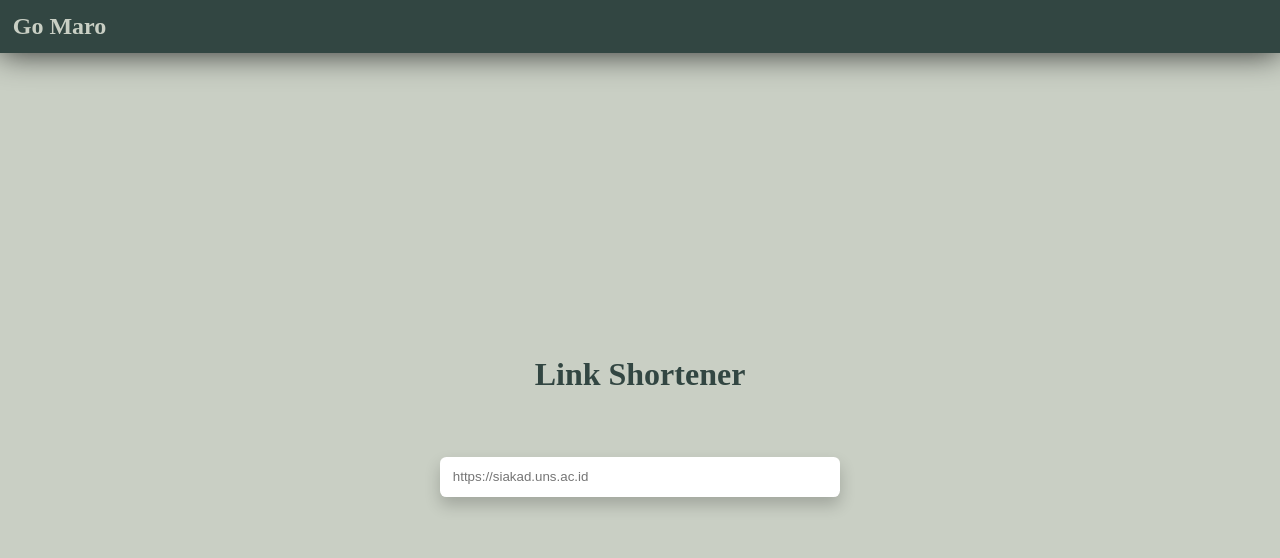
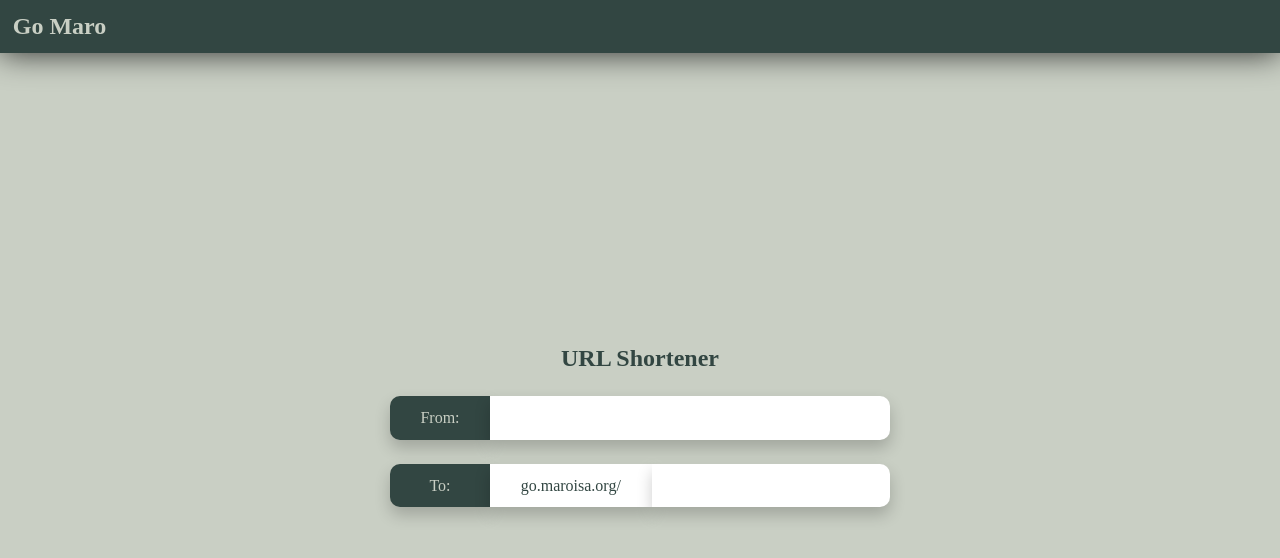
Before and after one commit to maroisa/go-maro, a Vue app: page / in a window 1280 px wide. Shown: the top 558 px of the page. Built offline with nearby package versions, Linux system fonts and the light colour scheme; a web font is replaced by a local one.

Commit message:
complete input

```diff
--- /dev/null
+++ b/compose.yaml
@@ -0,0 +1,3 @@
+services:
+  web:
+    image: nginx:1.27
--- a/src/components/Content.vue
+++ b/src/components/Content.vue
@@ -12,42 +12,83 @@ watch(urlValue, (newValue) => {
 </script>
 
 <template>
-    <main class="col container">
-        <h1>Link Shortener</h1>
-        <input
-        :class="!urlValid ? 'red' : ''"
-        v-model="urlValue"
-        type="text"
-        placeholder="https://siakad.uns.ac.id">
+    <main>
+        <div class="container col">
+            <h2>URL Shortener</h2>
+            <div class="row">
+                <label class="input input-left">From:</label>
+                <input class="input input-right" type="text">
+            </div>
+            <div class="row">
+                <label class="input input-left">To: </label>
+                <label class="input">go.maroisa.org/</label>
+                <input class="input input-right" type="text">
+            </div>
+        </div>
     </main>
 </template>
 
 <style scoped>
 
-.container {
-    flex-grow: 1;
+main {
+    height: 100%;
+    width: 100%;
+
+    display: flex;
+    justify-content: center;
     align-items: center;
-    justify-content: center;
-    gap: 4rem;
 }
 
-input:focus {
-    outline: 3px solid rgba(0, 100, 0, 1);
+.container {
+    width: 500px;
+    text-align: center;
+
+    gap: 1.5rem;
+}
+
+.input {
+    flex-grow: 1;
+    padding: 0.8rem;
+    background-color: white;
+    border: none;
+    box-shadow: 0 0.5rem 1rem rgba(0, 0, 0, 0.2);
+    outline: 1px solid rgba(0, 0, 0, 0);
     transition: all 100ms;
 }
 
-input {
-    padding: 0.8rem;
-    border: none;
-    border-radius: 0.4rem;
-    box-shadow: 0 0.5rem 1rem rgba(0, 0, 0, 0.2);
-    outline: 1px solid rgba(0, 0, 0, 0);
-    min-width: 400px;
-    transition: all 100ms;
+.input:focus {
+    outline: 3px solid rgba(0, 100, 0, 1);
+}
+
+.input-left {
+    flex-grow: 0;
+    min-width: 100px;
+    border-radius: 10px 0 0 10px;
+    background-color: var(--primary);
+    color: var(--secondary);
+}
+
+.input-right {
+    border-radius: 0 10px 10px 0;
 }
 
 .red:focus {
     outline-color: red;
 }
 
+@media screen and (max-width: 500px) {
+    .row {
+        flex-direction: column;
+        text-align: left;
+    }
+
+    .input-left {
+        border-radius: 10px 10px 0 0;
+    }
+
+    .input-right {
+        border-radius: 0 0 10px 10px;
+    }
+}
+
 </style>
--- a/src/style.css
+++ b/src/style.css
@@ -31,6 +31,10 @@ html, body, #app {
   flex-direction: column;
 }
 
+.grow {
+  flex-grow: 1;
+}
+
 header, main {
   padding: 0.8rem;
 }
```
